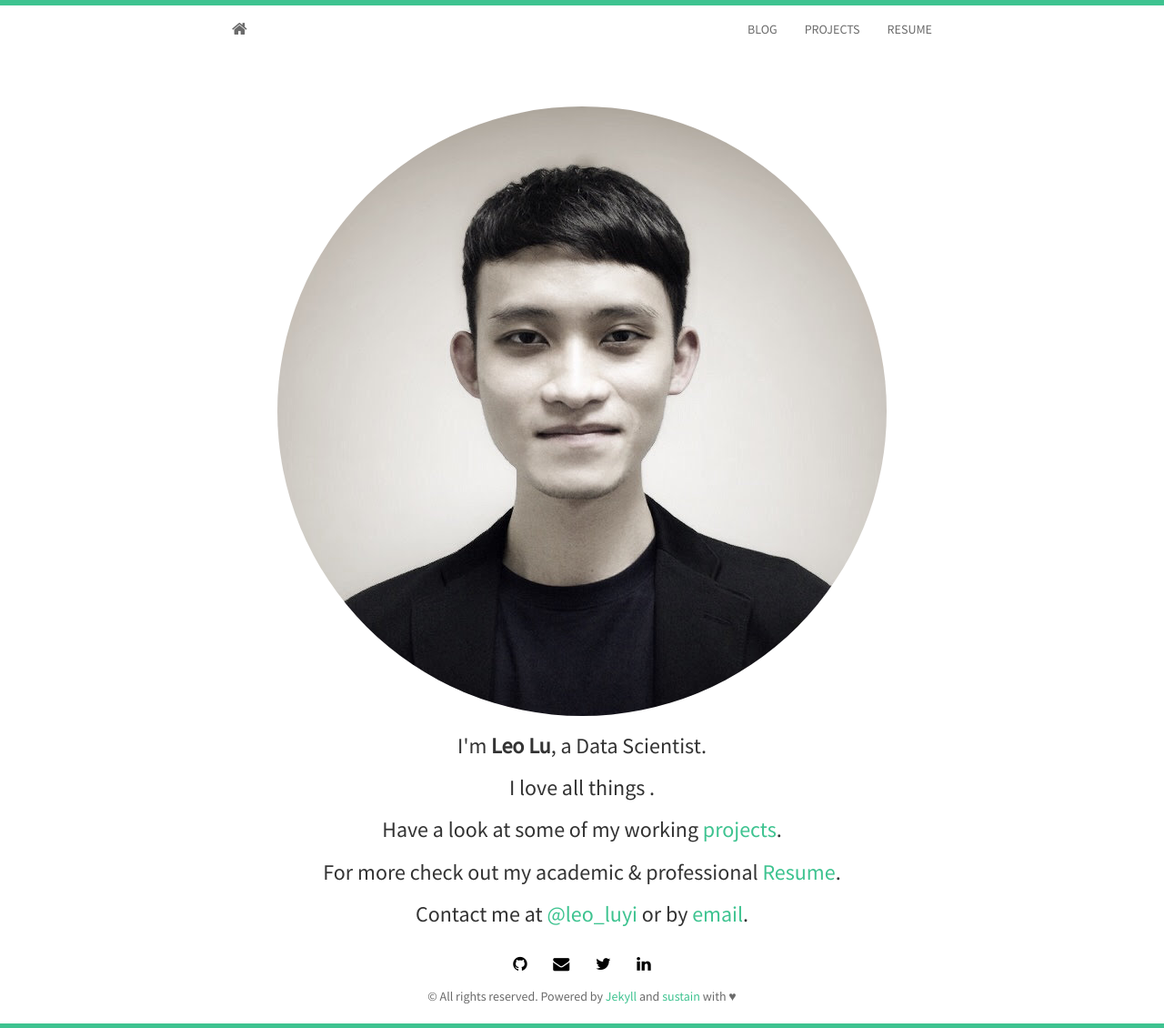
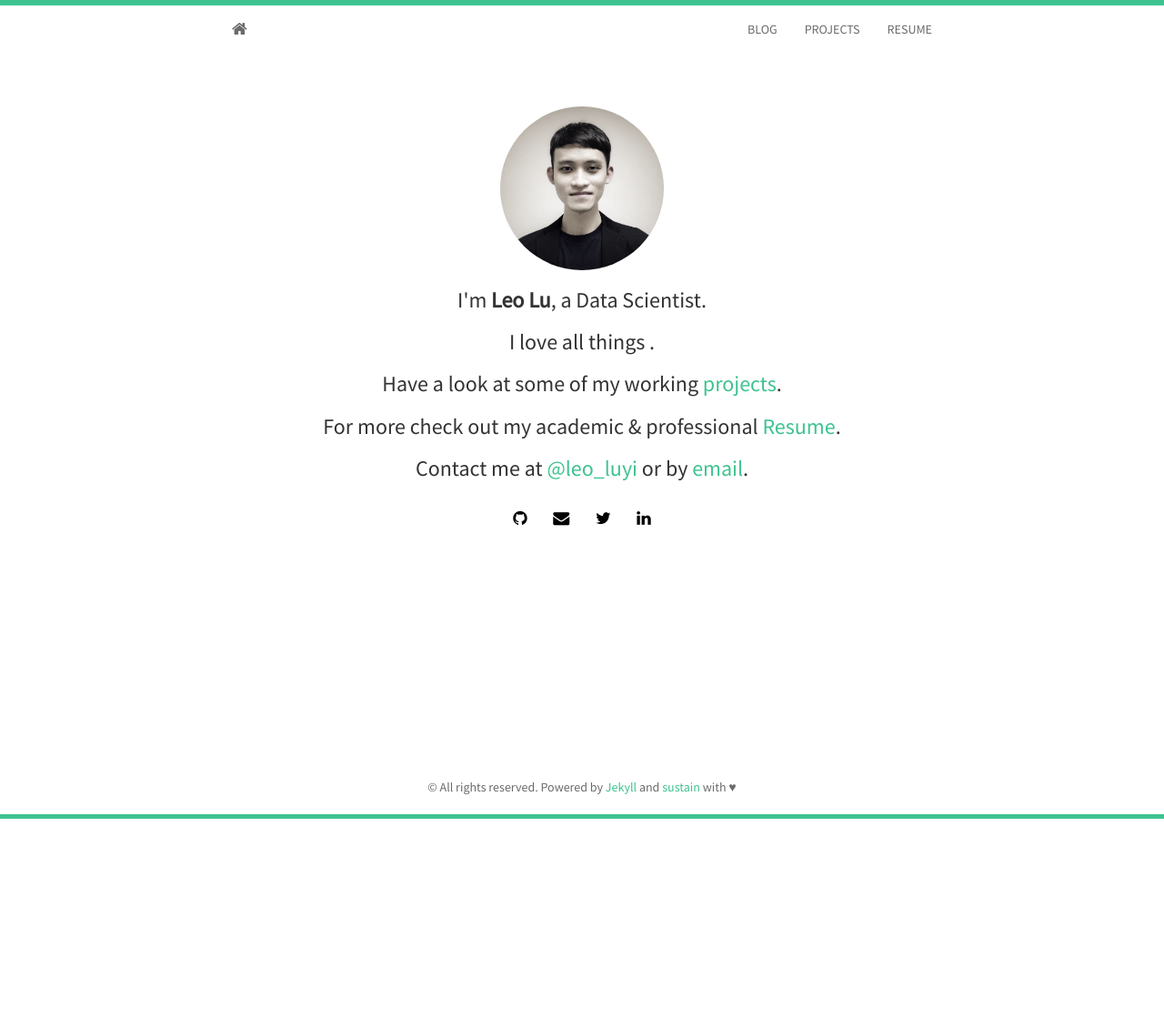
Before and after one commit to leoluyi/leoluyi.github.io.old, a Jekyll site: the page built from index.html, in a window 1280 px wide. Shown: the whole page at 91% size. Built offline with Jekyll 4.4.1, drawn with Linux system fonts in a browser that asks for light colours; nearby versions of some CDN libraries; the list of posts is cut into pages by our own code; after the commit the page ends 900 px from its top, so only the background shows below that.

Commit message:
Resize avatar

```diff
--- a/index.html
+++ b/index.html
@@ -5,7 +5,7 @@
 <section id="about">
 	<div class="container">
 	  <div class="avatar">
-		<img class="img-circle" src="{{ site.baseurl }}static/img/{{ site.avatar }}" alt="Responsive image">
+		<img class="img-circle" src="{{ site.baseurl }}static/img/{{ site.avatar }}" alt="Responsive image" width="180" height="auto">
 	  </div>
 	  <h3>I'm <strong>{{ site.author }}</strong>, a Data Scientist.</h3>
 	  <h3>I love all things .</h3>
```
